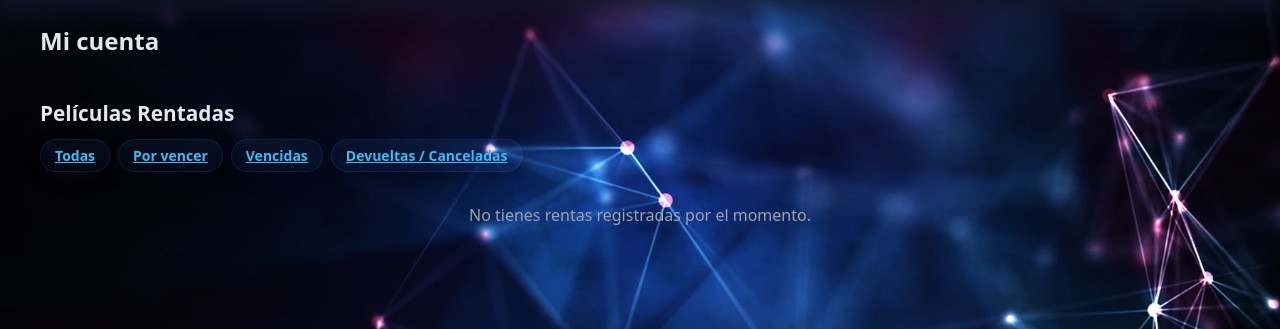
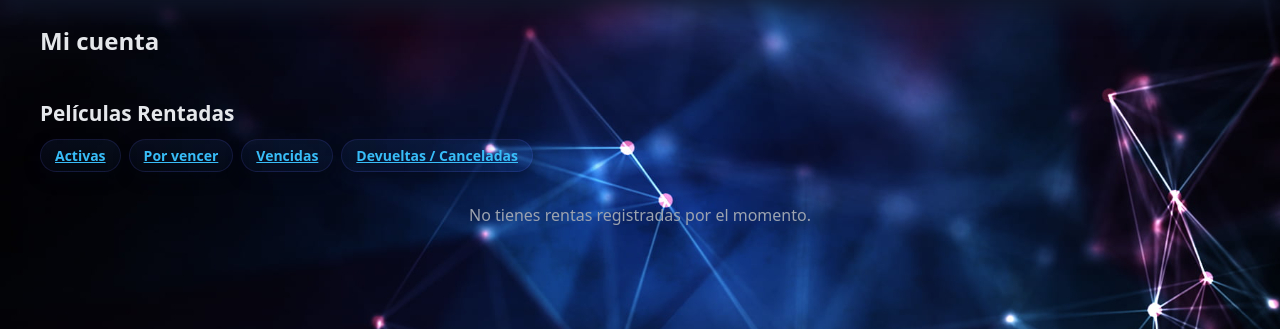
Before and after one commit to AngelMoralesChazari/WebDB, a Flask app: page /cuenta in a window 1280 px wide. Shown: the part 72-401 px from the top of the page. Run offline with Flask 3, Linux system fonts and the light colour scheme; the visitor is signed in with stand-in values (Sample User, id 1).

Commit message:
Correccion en mi cuenta

```diff
--- a/app.py
+++ b/app.py
@@ -243,6 +243,11 @@
         return redirect(url_for("login"))
 
     filtro = request.args.get("filtro", "").strip() or None
+
+    # Si NO hay filtro, establecer 'activas' como filtro por defecto
+    if filtro is None:
+        filtro = "activas"
+
     rentas = obtener_rentas_por_usuario(usuario_id, filtro=filtro)
     tarjetas = obtener_tarjetas_por_usuario(usuario_id)
     return render_template("cuenta.html", rentas=rentas, filtro_actual=filtro, tarjetas=tarjetas)
--- a/models.py
+++ b/models.py
@@ -604,6 +604,9 @@
             }
 
             # Aplicar filtro en memoria
+            # Aplicar filtro en memoria
+            if filtro == "activas" and renta["estatus"] == "Devuelta/Cancelada":
+                continue
             if filtro == "por_vencer" and renta["estatus"] != "Por vencer":
                 continue
             if filtro == "vencidas" and renta["estatus"] != "Vencida":
--- a/templates/cuenta.html
+++ b/templates/cuenta.html
@@ -50,8 +50,9 @@
 
       <!-- Filtros -->
       <div style="margin: 0.75rem 0 1.25rem; display:flex; gap:0.5rem; flex-wrap:wrap;">
-        <a href="{{ url_for('cuenta') }}" class="btn-secondary btn-sm {% if not filtro_actual %}btn-primary{% endif %}">
-          Todas
+        <a href="{{ url_for('cuenta', filtro='activas') }}"
+          class="btn-secondary btn-sm {% if filtro_actual == 'activas' %}btn-primary{% endif %}">
+          Activas
         </a>
 
         <a href="{{ url_for('cuenta', filtro='por_vencer') }}"
```
